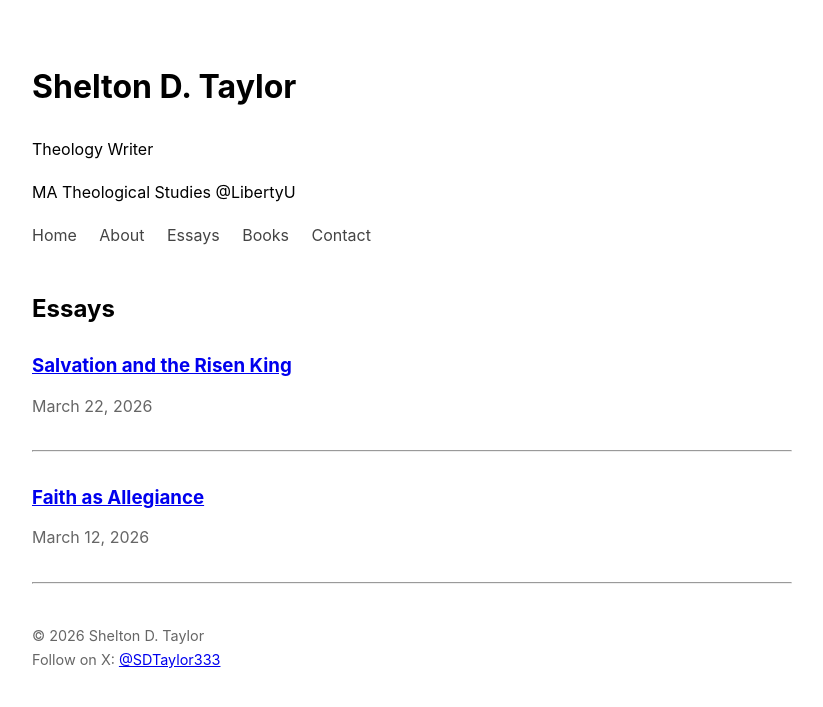
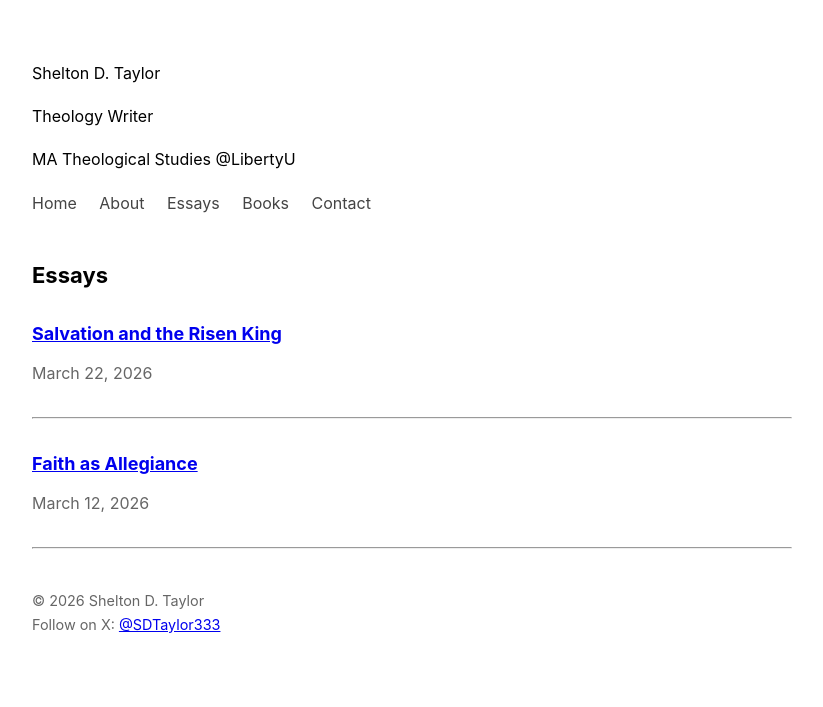
Before and after one commit to sdtaylor333/sdtaylor333.github.io, a Jekyll site: the page built from essays.md, in a window 1280 px wide. Shown: the top 707 px of the page, without its empty margins (228-1051 px from the left). Built offline with Jekyll 4.4.1, drawn with Linux system fonts in a browser that asks for light colours.

Commit message:
Update default.html

```diff
--- a/_layouts/default.html
+++ b/_layouts/default.html
@@ -39,13 +39,16 @@ input:focus, textarea:focus, select:focus {
   border-color: #888;
   background-color: #fff;
 }
+  h1 { font-size: 32px; }
+h2 { margin-top: 30px; font-size: 22px; }
+h3 { margin-top: 25px; font-size: 18px; }
 </style>
 
 </head>
 
   <body>
 
-<h1>{{ site.title }}</h1>
+<h2></h2>{{ site.title }}</h2>
 <p>Theology Writer</p>
 <p>MA Theological Studies @LibertyU</p>
 
```
